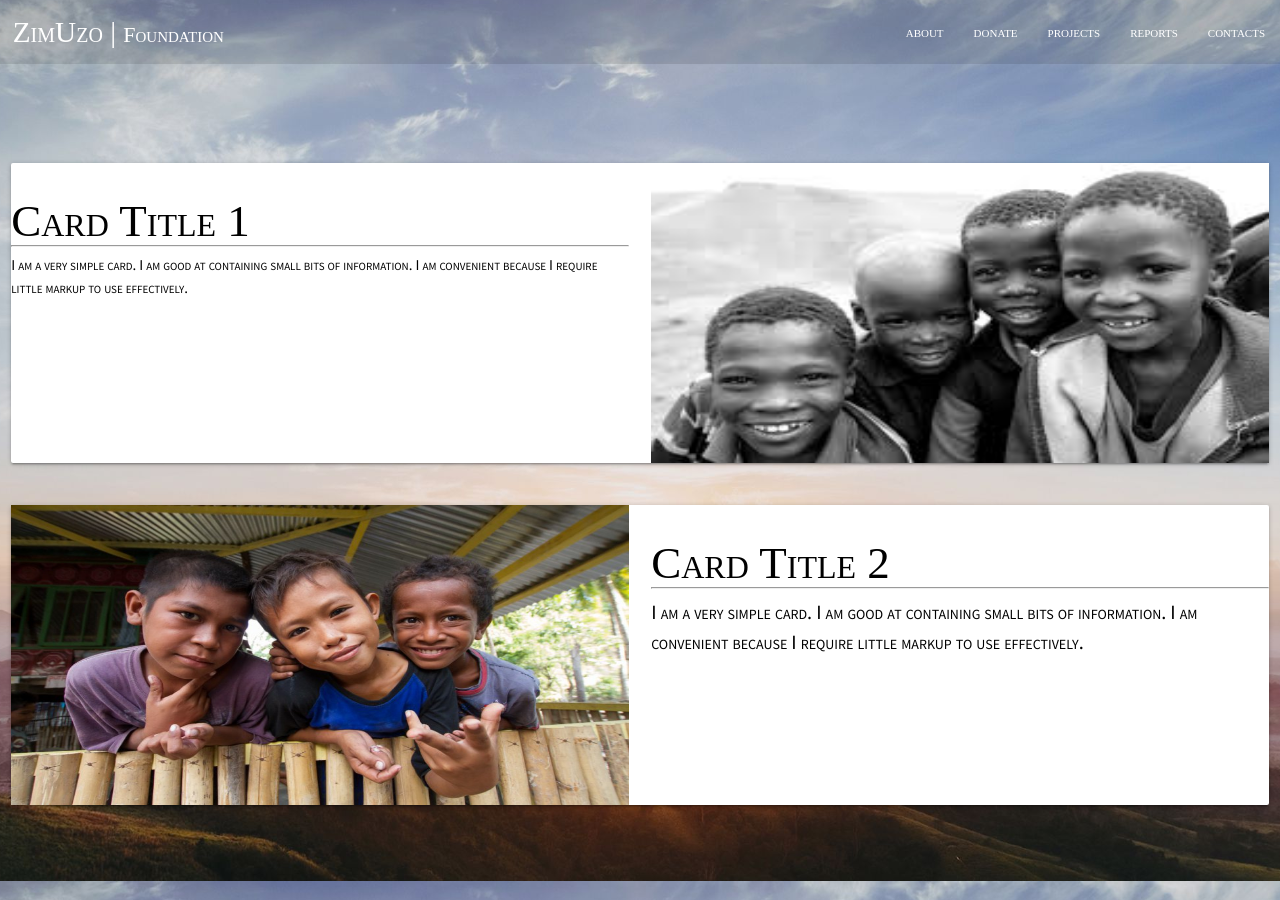
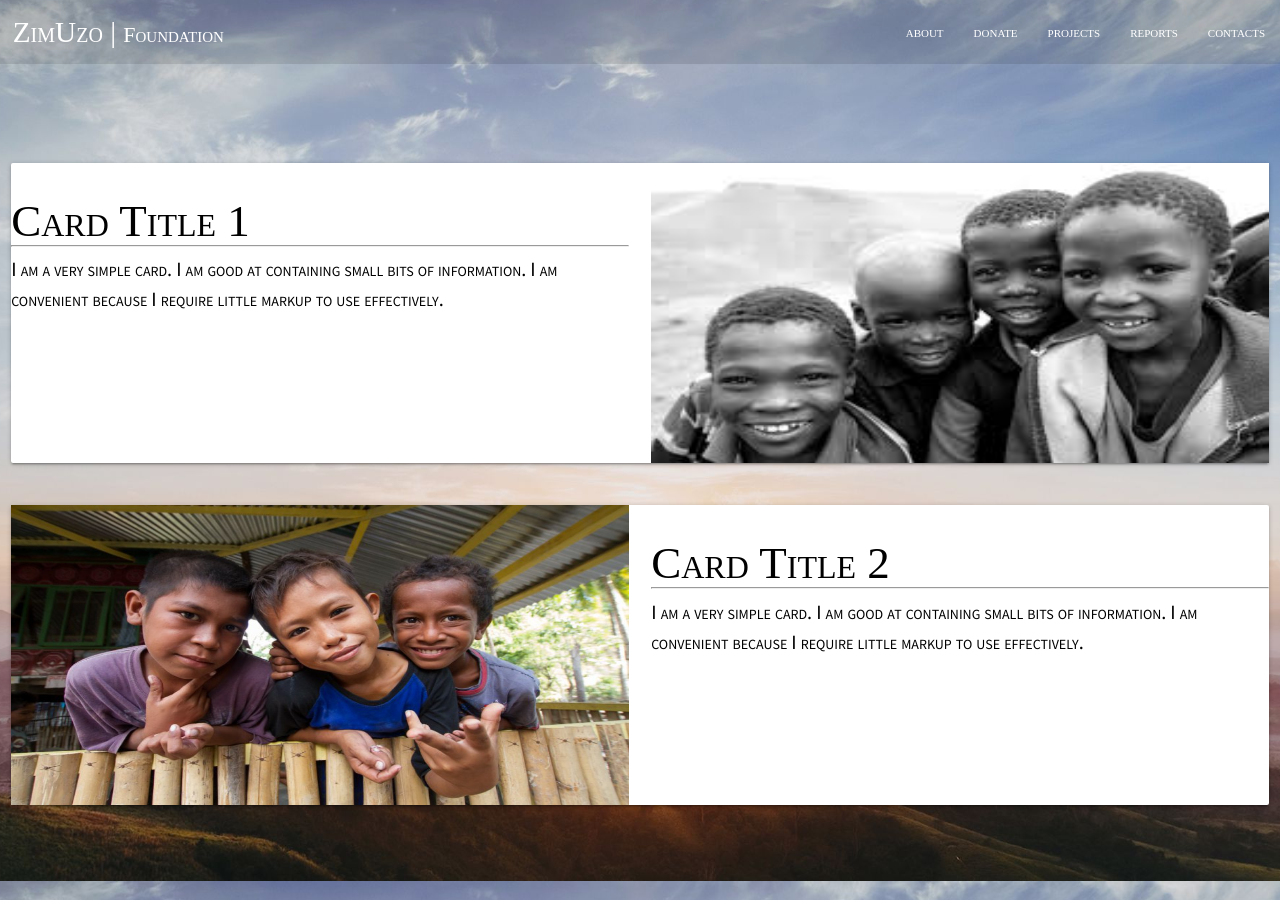
Before and after one commit to ENEIV/ZimUzo, a Jekyll site: the page built from index.md, in a window 1280 px wide and 900 px high, scrolled down 919 px. Built offline with Jekyll 4.4.1, drawn with Linux system fonts in a browser that asks for light colours.

Commit message:
fixed syntax error

```diff
--- a/_includes/features.html
+++ b/_includes/features.html
@@ -12,7 +12,7 @@
             <div class="col m6">
               <h1 class="card-title serif">Card Title 1</h1>
               <hr>
-              <p class="featuer-p">I am a very simple card. I am good at containing small bits of information.
+              <p class="feature-p">I am a very simple card. I am good at containing small bits of information.
               I am convenient because I require little markup to use effectively.</p>
             </div>
 
```
